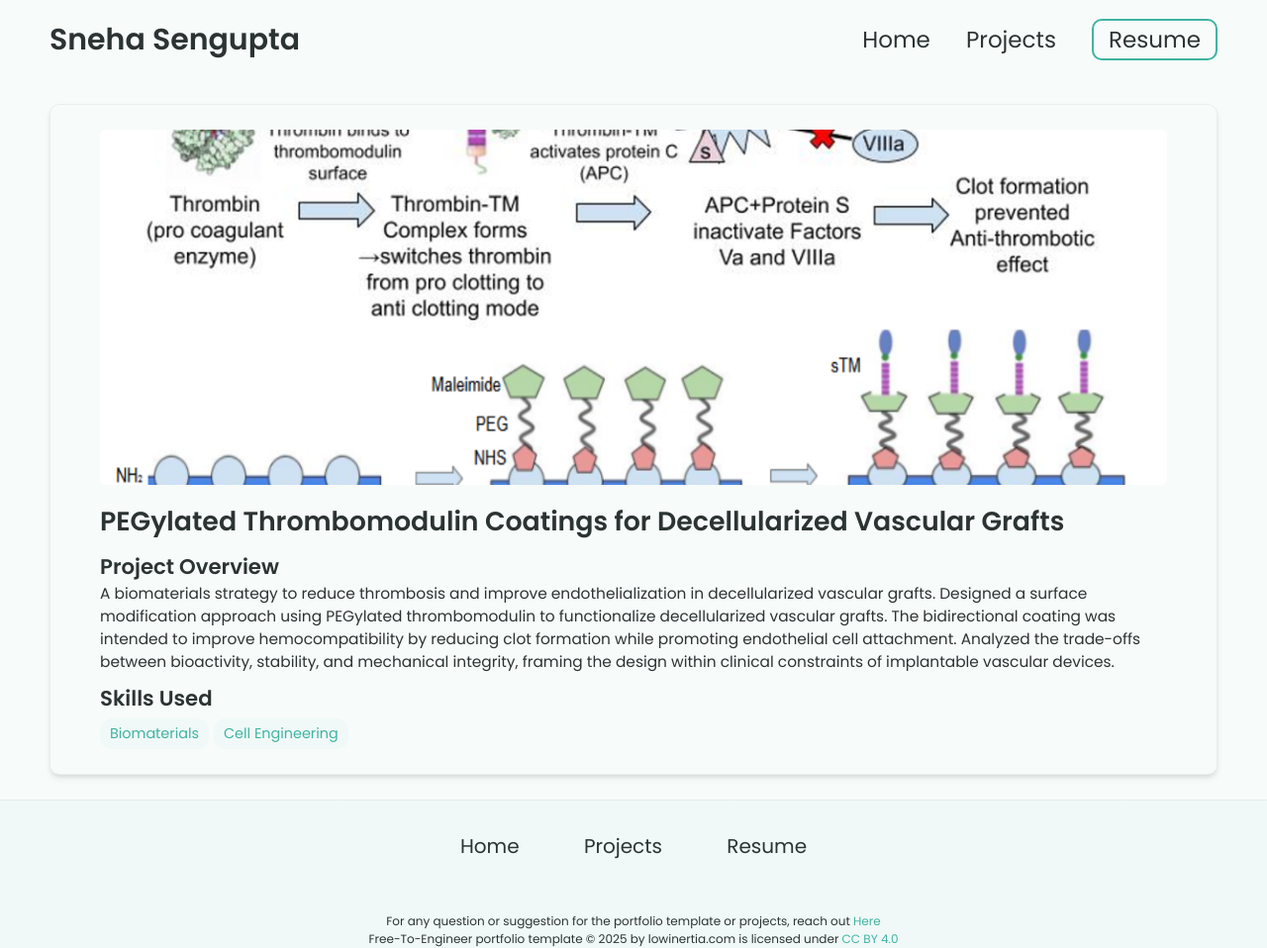
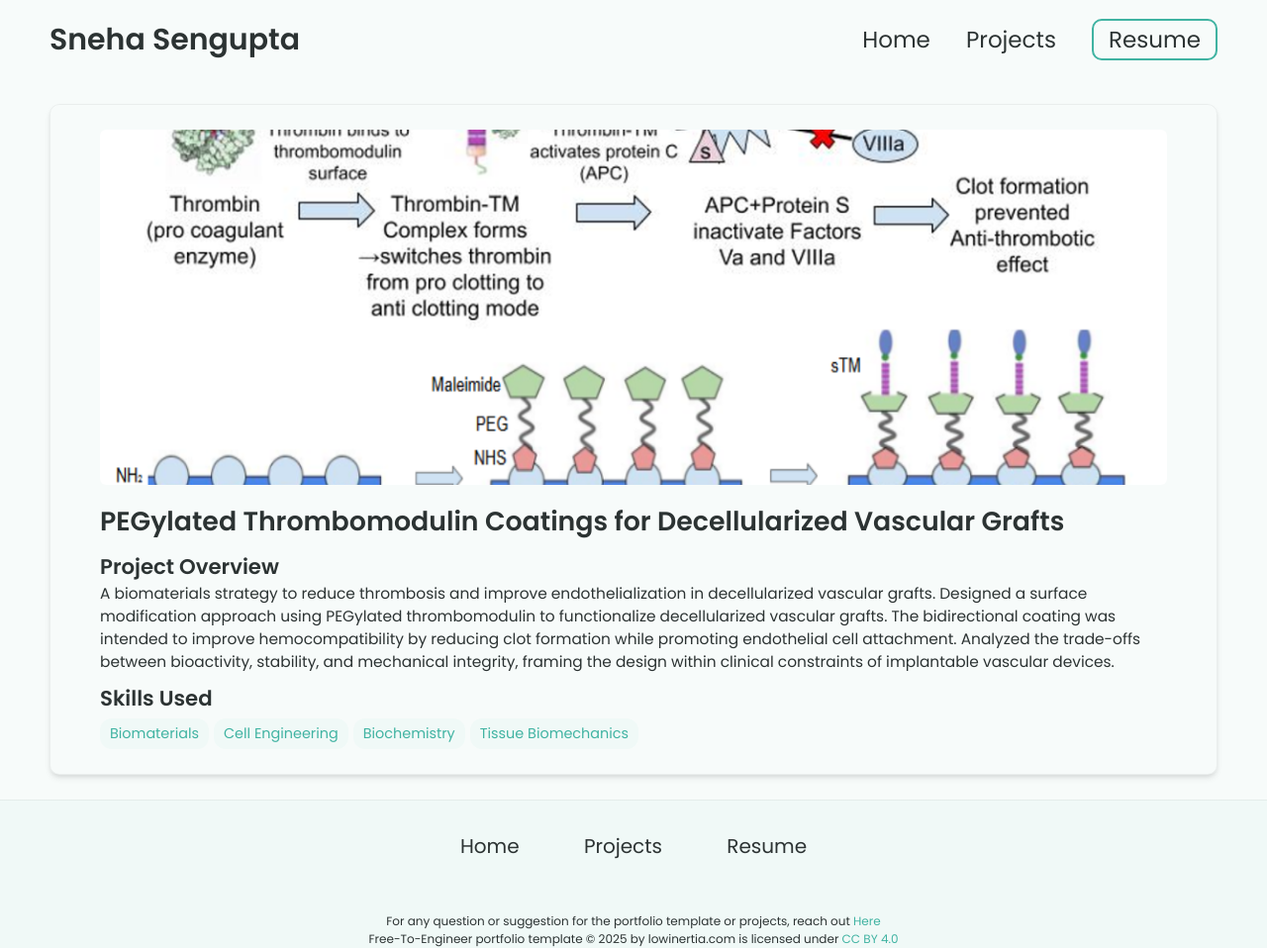
Before and after one commit to snehaus22/snehaus22.github.io, a Jekyll site: the page built from _projects/PEG-graft/index.md, in a window 1280 px wide. Shown: the whole page at 99% size. Built offline with Jekyll 4.4.1, drawn with Linux system fonts in a browser that asks for light colours.

Commit message:
Update skills section in index.md
Added skills in Biochemistry and Tissue Biomechanics.

```diff
--- a/_projects/PEG-graft/index.md
+++ b/_projects/PEG-graft/index.md
@@ -5,5 +5,7 @@ description:  A biomaterials strategy to reduce thrombosis and improve endotheli
 skills:
 - Biomaterials
 - Cell Engineering
+- Biochemistry
+- Tissue Biomechanics
 main-image: /PEG.png
 ---
```
